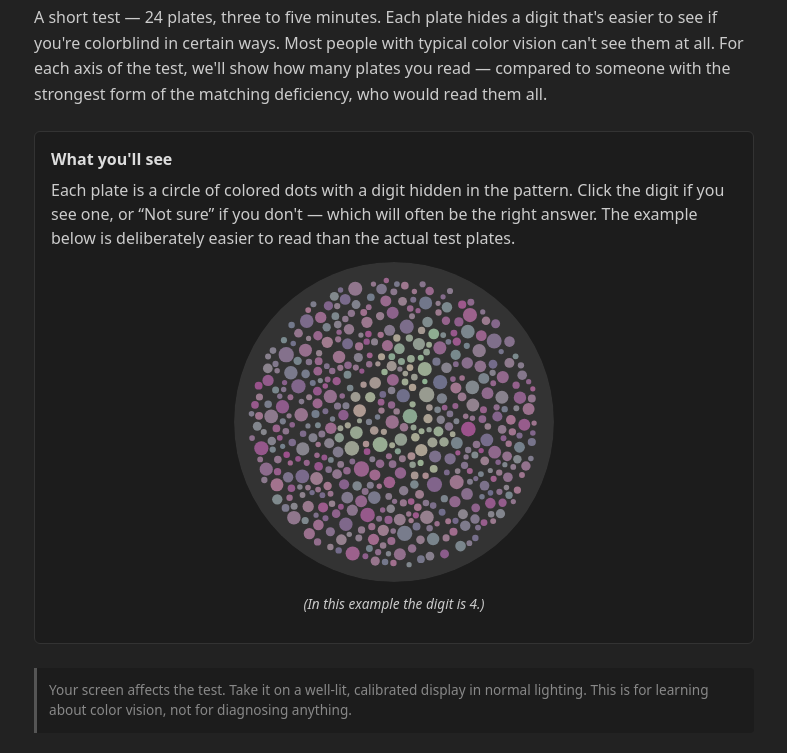
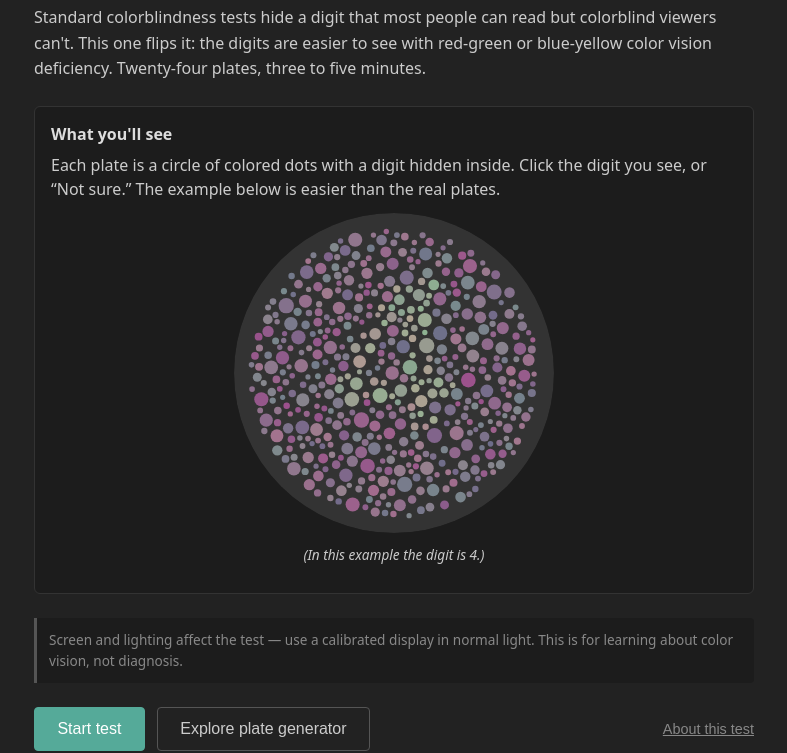
Before and after one commit to obangpub/reverse-colorblindness, a website built with Vite: page index.html in a window 1280 px wide. Shown: the part 52-805 px from the top of the page, without its empty margins (246-1033 px from the left). Built offline with nearby package versions, Linux system fonts and the light colour scheme; no server answers.

Commit message:
polish intro view and add favicon

```diff
--- a/index.html
+++ b/index.html
@@ -3,6 +3,7 @@
   <head>
     <meta charset="UTF-8" />
     <meta name="viewport" content="width=device-width, initial-scale=1.0" />
+    <link rel="icon" type="image/svg+xml" href="favicon.svg" />
     <title>Reverse Colorblindness Test</title>
   </head>
   <body>
--- a/src/style.css
+++ b/src/style.css
@@ -183,12 +183,12 @@ h1 {
   display: flex;
   gap: 0.75rem;
   flex-wrap: wrap;
+  align-items: center;
   margin-top: 1.5rem;
 }
 
 .intro-about-link {
-  display: inline-block;
-  margin-top: 1rem;
+  margin-left: auto;
   background: none;
   border: none;
   color: #888;
--- a/src/views/intro.ts
+++ b/src/views/intro.ts
@@ -27,12 +27,10 @@ export function mount(
   const lede = document.createElement("p");
   lede.className = "intro-lede";
   lede.textContent =
-    "A short test — 24 plates, three to five minutes. Each plate hides " +
-    "a digit that's easier to see if you're colorblind in certain ways. " +
-    "Most people with typical color vision can't see them at all. For " +
-    "each axis of the test, we'll show how many plates you read — " +
-    "compared to someone with the strongest form of the matching " +
-    "deficiency, who would read them all.";
+    "Standard colorblindness tests hide a digit that most people can " +
+    "read but colorblind viewers can't. This one flips it: the digits " +
+    "are easier to see with red-green or blue-yellow color vision " +
+    "deficiency. Twenty-four plates, three to five minutes.";
   root.appendChild(lede);
 
   const example = document.createElement("section");
@@ -44,10 +42,9 @@ export function mount(
 
   const exampleDesc = document.createElement("p");
   exampleDesc.textContent =
-    "Each plate is a circle of colored dots with a digit hidden in the " +
-    "pattern. Click the digit if you see one, or “Not sure” if you " +
-    "don't — which will often be the right answer. The example below " +
-    "is deliberately easier to read than the actual test plates.";
+    "Each plate is a circle of colored dots with a digit hidden inside. " +
+    "Click the digit you see, or “Not sure.” The example below is " +
+    "easier than the real plates.";
   example.appendChild(exampleDesc);
 
   const examplePlate = generateExamplePlate({ size: 320 });
@@ -73,9 +70,8 @@ export function mount(
   const disclaimer = document.createElement("p");
   disclaimer.className = "intro-disclaimer";
   disclaimer.textContent =
-    "Your screen affects the test. Take it on a well-lit, calibrated " +
-    "display in normal lighting. This is for learning about color " +
-    "vision, not for diagnosing anything.";
+    "Screen and lighting affect the test — use a calibrated display in " +
+    "normal light. This is for learning about color vision, not diagnosis.";
   root.appendChild(disclaimer);
 
   const actions = document.createElement("div");
@@ -93,13 +89,13 @@ export function mount(
   exploreBtn.addEventListener("click", callbacks.onExplore);
   actions.appendChild(exploreBtn);
 
-  root.appendChild(actions);
-
   const aboutLink = document.createElement("button");
   aboutLink.className = "intro-about-link";
   aboutLink.textContent = "About this test";
   aboutLink.addEventListener("click", callbacks.onAbout);
-  root.appendChild(aboutLink);
+  actions.appendChild(aboutLink);
+
+  root.appendChild(actions);
 
   host.appendChild(root);
   heading.focus();
```
Also changed, not shown: public/favicon.svg (added).
